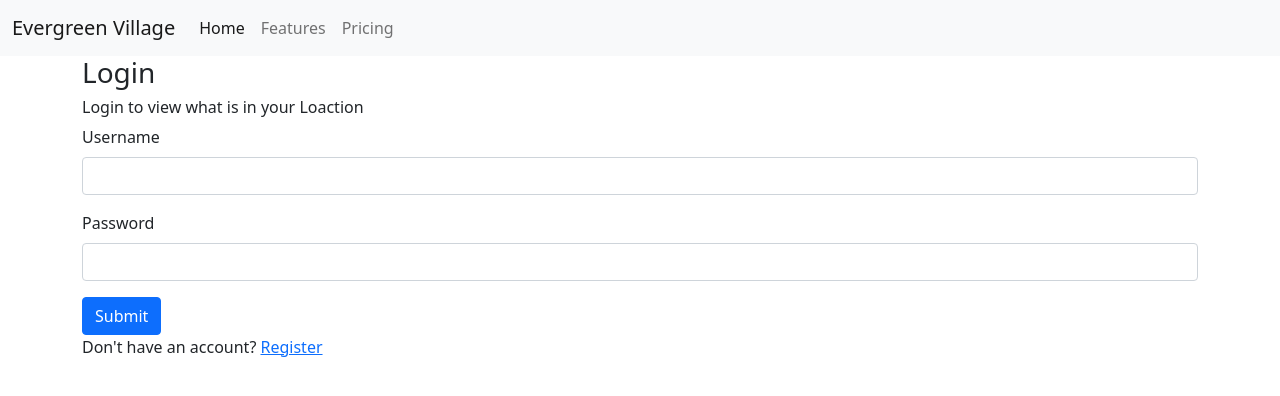
After one commit to Tito-74/Neighborhood-App, a Django app: page /login/ in a window 1280 px wide. The commit adds this page. Shown: the top 396 px of the page. Run offline with Django 3.2, Linux system fonts and the light colour scheme; some libraries are stand-ins or nearby versions.

Commit message:
adding login view function

```diff
--- a/neighborhood_App/templates/base.html
+++ b/neighborhood_App/templates/base.html
@@ -20,6 +20,16 @@
 <body>
     {% include "navbar.html" %}
 
+    {% if messages %}
+    {% for message in messages %}
+        <div class="alert alert-{{message.tags}}">
+          {{message}}
+        </div>
+
+
+    {% endfor %}
+
+    {% endif %}
     {% block content %} {%endblock%}
 
     {% block scripts %}
--- /dev/null
+++ b/neighborhood_App/templates/user/login.html
@@ -0,0 +1,27 @@
+{%extends 'base.html'%}
+{% load static %}
+
+{% block content %}
+{{block.super}}
+
+<div class="container">
+
+    <div class="login--wraper">
+    <form class="form" method='post'>
+        {% csrf_token %}
+        <h3>Login</h3>
+        <h6>Login to view what is in your Loaction</h6>
+        <div class="mb-3">
+          <label for="exampleInputEmail1" class="form-label">Username</label>
+          <input type="text" name='username' class="form-control" id="exampleInputEmail1" aria-describedby="emailHelp">
+        </div>
+        <div class="mb-3">
+          <label for="exampleInputPassword1" class="form-label">Password</label>
+          <input type="password" name='password' class="form-control" id="exampleInputPassword1">
+        </div>
+        <button type="submit" class="btn btn-primary">Submit</button>
+        <p>Don't have an account? <a href="{% url 'register' %}">Register</a></p>
+      </form>
+      </div>
+</div>
+{% endblock %}
--- a/neighborhood_App/templates/user/register.html
+++ b/neighborhood_App/templates/user/register.html
@@ -21,7 +21,7 @@
         </form>
         <div class="border-top pt-3">
             <small class="text-muted">
-                Already Have An Account? <a class="ml-2" href="#">Sign In</a>
+                Already Have An Account? <a class="ml-2" href="{url 'login'}">Sign In</a>
             </small>
 
         </div>
--- a/neighborhood_App/urls.py
+++ b/neighborhood_App/urls.py
@@ -6,6 +6,7 @@ from django.conf.urls.static import static
 urlpatterns=[
     url('^$',views.index,name = 'home'),
     url('register/',views.register,name = 'register'),
+    url('login/',views.loginPage,name = 'login'),
 
 ]
 if settings.DEBUG:
--- a/neighborhood_App/views.py
+++ b/neighborhood_App/views.py
@@ -1,11 +1,38 @@
-from django.shortcuts import render
-from django.contrib.auth.forms import UserCreationForm
+from django.shortcuts import render,redirect
+from django.contrib import messages
+from django.contrib.auth import authenticate,login, logout
+from .forms import UserRegisterForm
 
 # Create your views here.
 
 def index(request):
     return render(request,"index.html")
 
+def loginPage(request):
+    if request.method == "POST":
+        username = request.POST['username']
+        password = request.POST['password']
+
+        user = authenticate(request, username=username, password=password)
+        print('user:',user)
+        if user is not None:
+            login(request, user)
+            return redirect('home')
+    return render(request,"user/login.html")
+
 def register(request):
-    form = UserCreationForm()
+    if request.method == "POST":
+        form = UserRegisterForm(request.POST)
+        print("form:",form)
+        if form.is_valid():
+            form.save()
+            username = form.cleaned_data.get('username')
+
+            # print("user:",username)
+            messages.success(request,f"Account created for {username}!")
+            return redirect('login')
+    else:
+        form = UserRegisterForm()
+
+
     return render(request,'user/register.html',{'form': form})
```
Also changed, not shown: neighborhood/settings.py (+5 -3 lines), neighborhood_App/forms.py (added, +17 -0 lines).
